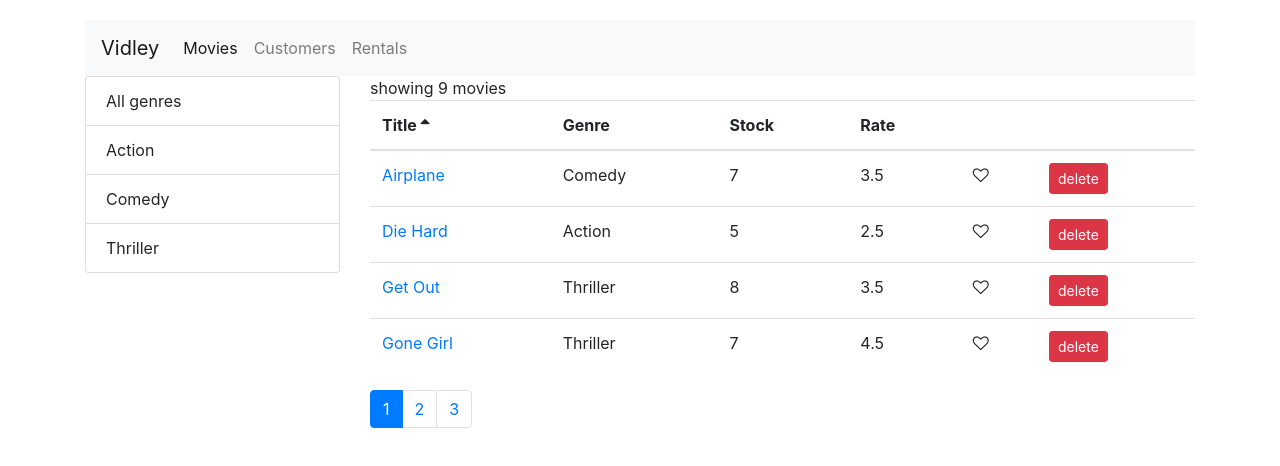
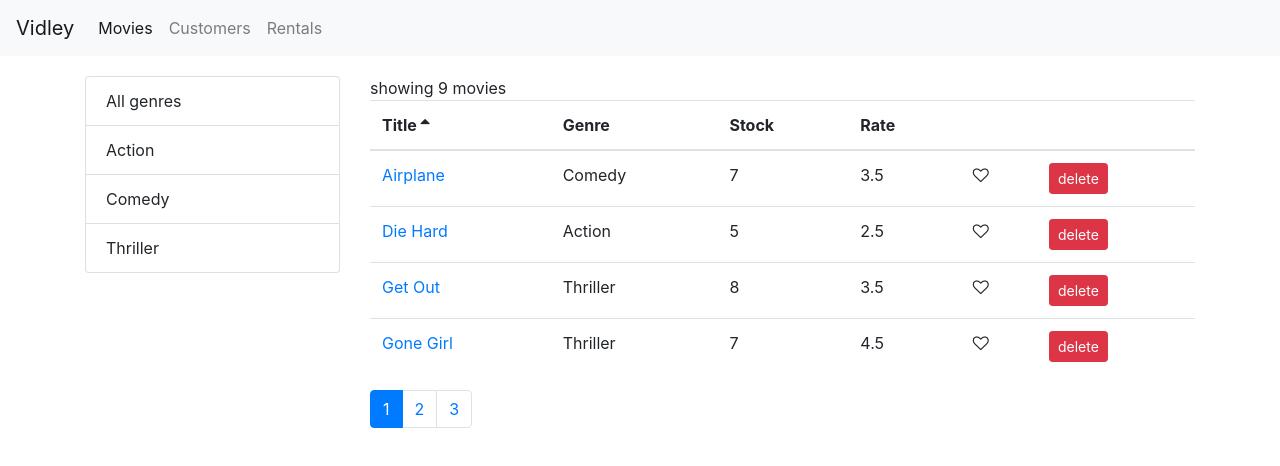
Before and after one commit to SnowGojira/vidly, a React (Create React App) app: page /movies in a window 1280 px wide. Shown: the top 466 px of the page. Built offline with nearby package versions, Linux system fonts and the light colour scheme.

Commit message:
改变一下css的样式

```diff
--- a/src/App.js
+++ b/src/App.js
@@ -9,8 +9,9 @@ import NotFound from "./components/notFound";
 import MovieDetails from "./components/movieDetails";
 function App() {
   return (
+    <React.Fragment>
+      <NavBar />
       <main className="container">
-      <NavBar />
         <Switch>
           <Route path="/movies/:id" component={MovieDetails} />
           <Route path="/movies" component={Movies} />
@@ -22,6 +23,7 @@ function App() {
           <Redirect to="/notfound" />
         </Switch>
       </main>
+    </React.Fragment>
   );
 }
 
--- a/src/index.css
+++ b/src/index.css
@@ -3,7 +3,7 @@ body {
   font-family: -apple-system, BlinkMacSystemFont, "Segoe UI", "Roboto", "Oxygen",
     "Ubuntu", "Cantarell", "Fira Sans", "Droid Sans", "Helvetica Neue",
     sans-serif;
-  padding: 20px 0 0 0;
+  padding: 0 0 0 0;
   -webkit-font-smoothing: antialiased;
   -moz-osx-font-smoothing: grayscale;
 }
@@ -12,3 +12,7 @@ code {
   font-family: source-code-pro, Menlo, Monaco, Consolas, "Courier New",
     monospace;
 }
+
+nav {
+  margin-bottom: 20px;
+}
```
Lines whose indentation alone changed are shown as unchanged.
